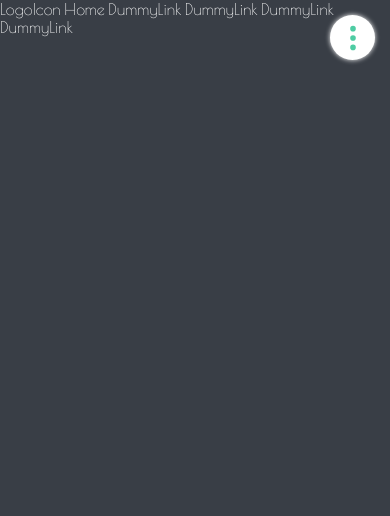
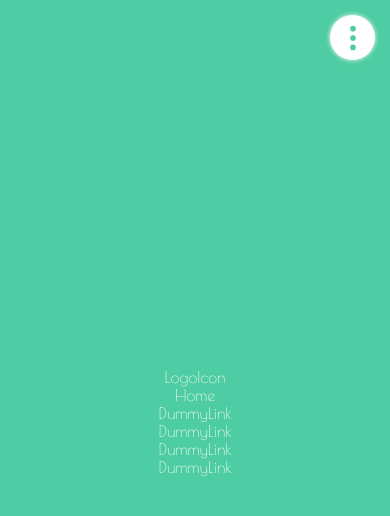
Before and after one commit to webere4870/Stolick-Portfolio, a plain HTML site: page index.html in a window 390 px wide. Both pictures are taken after a click on the element 352 px from the left and 37 px from the top of the page. Drawn offline with nearby package versions, Linux system fonts and the light colour scheme.

Commit message:
JQuery bug fixed

```diff
--- a/control.js
+++ b/control.js
@@ -1,4 +1,9 @@
-$('.hamburger').click((evt)=>
+$().ready(()=>
 {
-    $('.mobileNavigation').slideToggle(400)
+    $('.hamburger').on('click',(evt)=>
+    {
+
+        evt.stopPropagation()
+        $(".mobileNavigation").slideToggle(1000);
+    })
 })
--- a/index.html
+++ b/index.html
@@ -21,12 +21,14 @@
         <a href="#">DummyLink</a>
     </div>
     <div class="mobileNavigation">
+        <div class="mobileNavigationSub">
             <a href="#">LogoIcon</a>
             <a href="./index.html">Home</a>
             <a href="#">DummyLink</a>
             <a href="#">DummyLink</a>
             <a href="#">DummyLink</a>
             <a href="#">DummyLink</a>
+        </div>
     </div>
     <div class="hamburger">
         <svg xmlns="http://www.w3.org/2000/svg" width="30" height="30" fill="#4ECCA3" class="bi bi-three-dots-vertical" viewBox="0 0 16 16">
--- a/stylesheet.css
+++ b/stylesheet.css
@@ -4,9 +4,6 @@
     padding: 0;
     box-sizing: border-box;
     color: white;
-    transition-property: all;
-    transition-timing-function: linear;
-    transition-duration: .3s;
     font-family: 'Poiret One', cursive;
 }
 
@@ -24,6 +21,7 @@ body
     min-height: 100vh;
     width: 100vw;
     background: var(--lightBackground);
+    position: relative;
 }
 
 .colFlex
@@ -111,14 +109,35 @@ a
     font-size: 22px;
 }
 
-.mobileNavigation
+.mobileNavigationSub
 {
-    display: none;
-    height: 100vh;
+    transition-property: unset;
+    transition-timing-function: unset;
+    transition-delay: unset;
+    display: flex;
+    justify-content: center;
+    align-items: center;
+    flex-direction: column;
+    height: 100%;
     width: 100vw;
     justify-content: center;
     align-items: center;
     flex-direction: column;
+    background: var(--accent1);
+}
+
+.mobileNavigation{
+    height: 100vh;
+    width: 100vw;
+    display: none;
+    position: fixed;
+    top: 0;
+    left: 0;
+}
+
+.relative
+{
+    position: relative;
 }
 
 @media screen and (max-width: 1024px)
```
Lines whose indentation alone changed are shown as unchanged.
